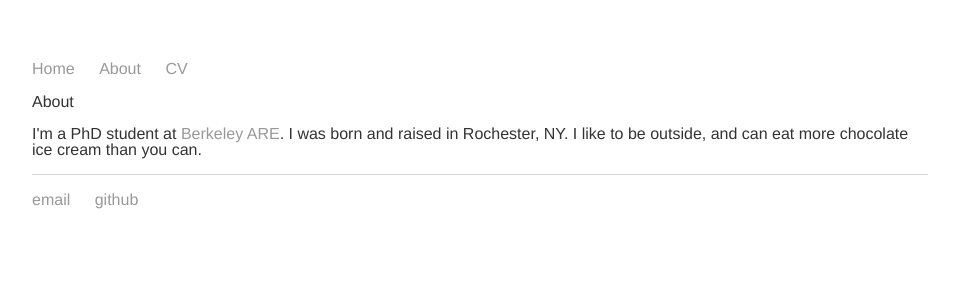
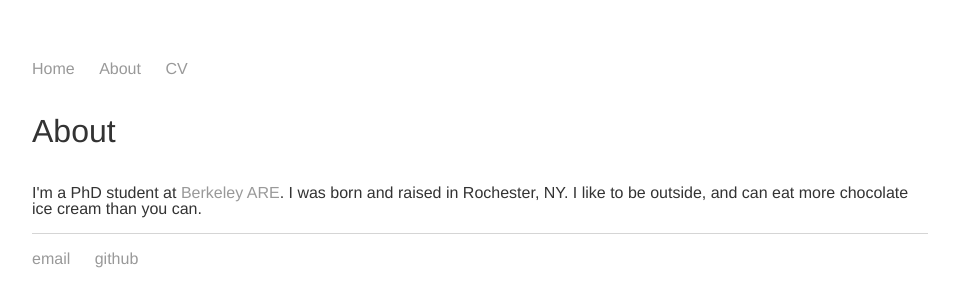
Before and after one commit to Matt-Tarduno/Matt-Tarduno.github.io, a Jekyll site: the page built from about/index.html, in a window 1280 px wide. Shown: the top 307 px of the page, without its empty margins (160-1119 px from the left). Built offline with Jekyll 4.4.1, drawn with Linux system fonts in a browser that asks for light colours.

Commit message:
Update main.css

```diff
--- a/css/main.css
+++ b/css/main.css
@@ -23,9 +23,9 @@ h1 {
     font-family:'Helvetica', 'Arial', 'Sans-Serif';
     padding: 0px;
     list-style: none;
-    font-size: 1.0em;
+    font-size: 2.0em;
     font-weight: 200;
-    line-height: 1.0em;
+    line-height: 2.0em;
     color: #333;
 }
 p {
```
